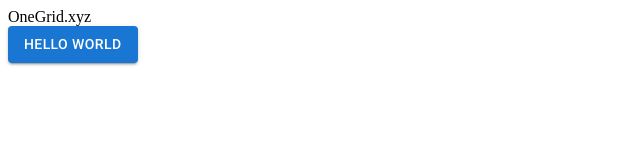
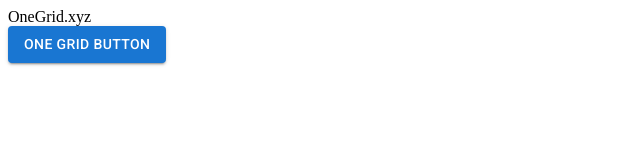
Before and after one commit to onegridxyz/customer-portal, a React app: page / in a window 1280 px wide. Shown: the top 160 px of the page, without its empty margins (0-640 px from the left). Built offline with nearby package versions, Linux system fonts and the light colour scheme.

Commit message:
OG-28 add nx plugin style (#18)

```diff
--- a/package.json
+++ b/package.json
@@ -5,7 +5,8 @@
   "scripts": {
     "start": "npx nx serve",
     "build": "npx nx build",
-    "test": "npx nx test"
+    "test": "npx nx test",
+    "lint": "npx nx lint"
   },
   "private": true,
   "optionalDependencies": {
@@ -25,7 +26,7 @@
     "@babel/preset-react": "^7.14.5",
     "@jest/types": "^29.5.0",
     "@nrwl/cypress": "15.8.6",
-    "@nrwl/eslint-plugin-nx": "15.8.6",
+    "@nrwl/eslint-plugin-nx": "^15.8.6",
     "@nrwl/jest": "15.8.6",
     "@nrwl/js": "15.8.6",
     "@nrwl/linter": "15.8.6",
--- a/src/app/app.tsx
+++ b/src/app/app.tsx
@@ -1,4 +1,3 @@
-import * as React from 'react';
 import Button from '@mui/material/Button';
 // eslint-disable-next-line @typescript-eslint/no-unused-vars
 import styles from './app.module.scss';
@@ -8,7 +7,7 @@ export function App() {
     <div>
       <span>OneGrid.xyz</span>
       <div>
-        <Button variant="contained">Hello World</Button>
+        <Button variant="contained">One Grid Button</Button>
       </div>
     </div>
   );
```
Also changed, not shown: 1 other file (tests, documents, lock files or other folders).
